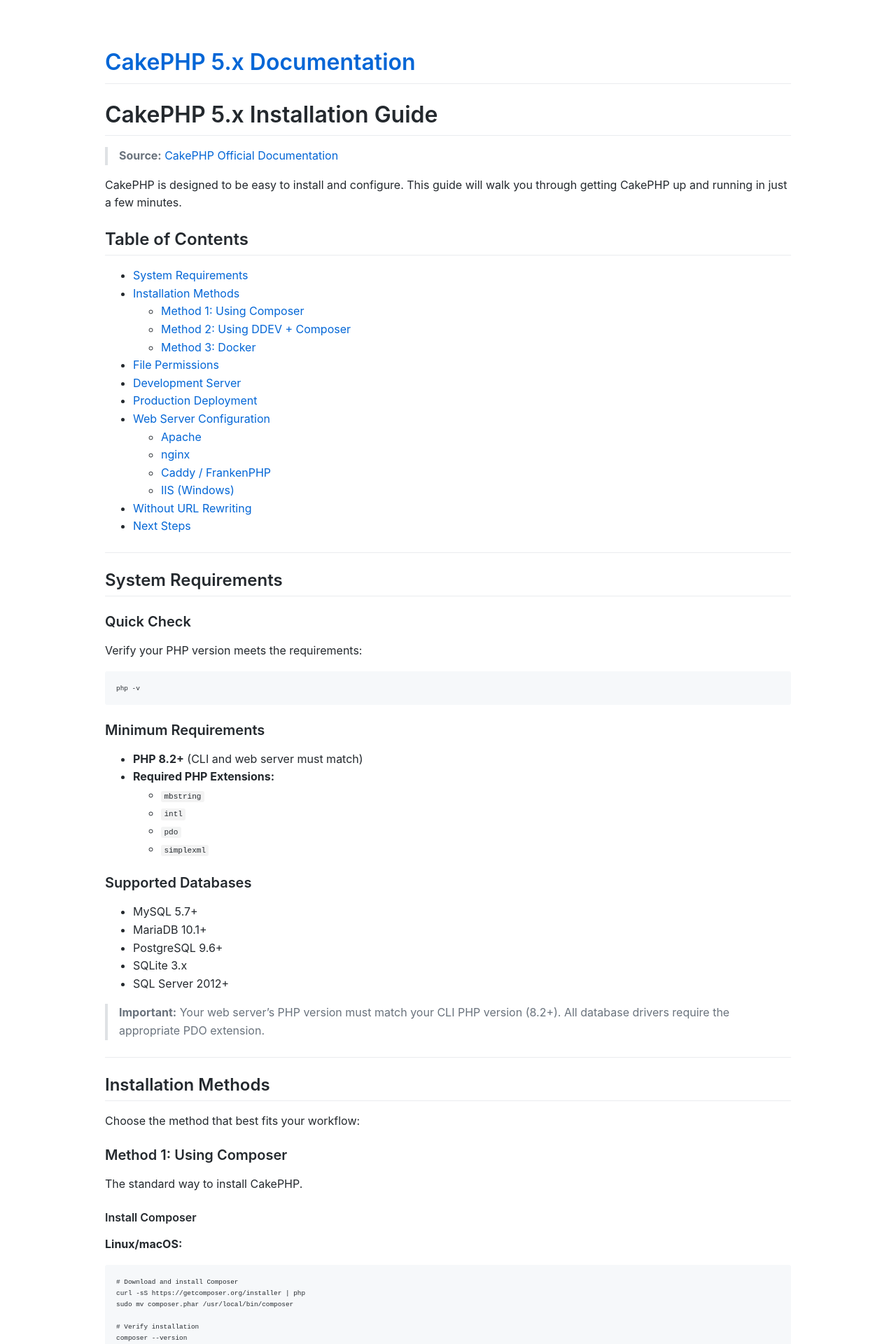
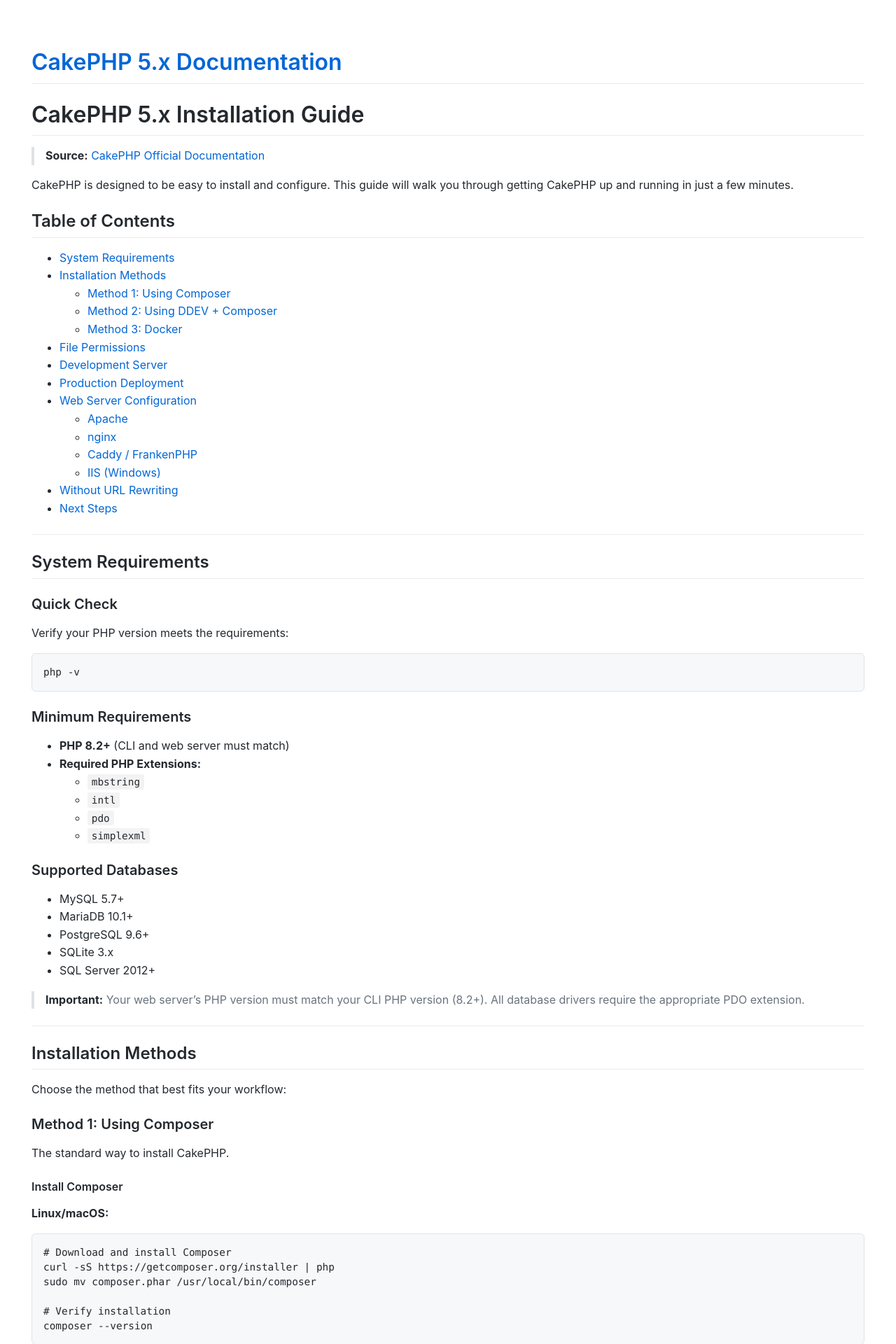
Before and after one commit to abhayraj-ops/Cake-Learn, a Jekyll site: the page built from docs/installation-guide.md, in a window 1280 px wide. Shown: the top 1920 px of the page at 70% size. Built offline with Jekyll 4.4.1, drawn with Linux system fonts in a browser that asks for light colours; some of the changed text lies outside the part shown.

Commit message:
Fix Mermaid diagram rendering and improve code block display
- Enhanced Mermaid initialization with proper ESM module import
- Added script to convert code.language-mermaid blocks to mermaid divs
- Increased code block font size from 85% to 90% for better readability
- Improved pre block styling with better overflow handling
- Increased container max-width from 980px to 1200px for wider content
- Added monospace font family for code blocks
- Enhanced blockquote styling for callouts

```diff
--- a/docs/_layouts/default.html
+++ b/docs/_layouts/default.html
@@ -19,7 +19,7 @@
         padding: 0;
       }
       .container {
-        max-width: 980px;
+        max-width: 1200px;
         margin: 0 auto;
         padding: 45px;
       }
@@ -35,21 +35,30 @@
       code {
         padding: 0.2em 0.4em;
         margin: 0;
-        font-size: 85%;
+        font-size: 90%;
         background-color: rgba(27,31,35,0.05);
         border-radius: 3px;
+        font-family: "SFMono-Regular", Consolas, "Liberation Mono", Menlo, monospace;
+        white-space: pre-wrap;
+        word-break: break-word;
       }
       pre {
         padding: 16px;
-        overflow: auto;
-        font-size: 85%;
+        overflow-x: auto;
+        font-size: 90%;
         line-height: 1.45;
         background-color: #f6f8fa;
-        border-radius: 3px;
+        border-radius: 6px;
+        margin: 16px 0;
+        border: 1px solid #e1e4e8;
       }
       pre code {
         background-color: transparent;
         padding: 0;
+        font-size: 100%;
+        white-space: pre;
+        word-break: normal;
+        display: block;
       }
       blockquote {
         padding: 0 1em;
@@ -59,6 +68,9 @@
       }
       blockquote > :first-child { margin-top: 0; }
       blockquote > :last-child { margin-bottom: 0; }
+      blockquote strong {
+        color: #24292e;
+      }
       a { color: #0366d6; text-decoration: none; }
       a:hover { text-decoration: underline; }
       table {
@@ -73,19 +85,32 @@
       table tr { background-color: #fff; border-top: 1px solid #c6cbd1; }
       table tr:nth-child(2n) { background-color: #f6f8fa; }
       hr { border: 0; border-top: 1px solid #eaecef; margin: 24px 0; }
+
+      /* Mermaid diagram styling */
+      .mermaid {
+        background-color: #fff;
+        border: 1px solid #e1e4e8;
+        border-radius: 6px;
+        padding: 20px;
+        margin: 20px 0;
+        text-align: center;
+      }
+
+      /* Hide mermaid code blocks until processed */
+      pre:has(code.language-mermaid) {
+        display: none;
+      }
+
+      /* Responsive */
+      @media (max-width: 768px) {
+        .container {
+          padding: 20px;
+        }
+        pre {
+          font-size: 85%;
+        }
+      }
     </style>
-
-    <!-- Mermaid JS for diagrams -->
-    <script src="https://cdn.jsdelivr.net/npm/mermaid@10/dist/mermaid.min.js"></script>
-    <script>
-      document.addEventListener('DOMContentLoaded', function() {
-        mermaid.initialize({
-          startOnLoad: true,
-          theme: 'default',
-          securityLevel: 'loose'
-        });
-      });
-    </script>
   </head>
   <body>
     <div class="container">
@@ -102,5 +127,48 @@
       </div>
       {% endif %}
     </div>
+
+    <!-- Mermaid JS for diagrams -->
+    <script type="module">
+      import mermaid from 'https://cdn.jsdelivr.net/npm/mermaid@10/dist/mermaid.esm.min.mjs';
+
+      // Initialize mermaid
+      mermaid.initialize({
+        startOnLoad: false,
+        theme: 'default',
+        securityLevel: 'loose',
+        flowchart: {
+          useMaxWidth: true,
+          htmlLabels: true,
+          curve: 'basis'
+        }
+      });
+
+      // Convert mermaid code blocks to mermaid divs
+      document.addEventListener('DOMContentLoaded', function() {
+        // Find all code blocks with language-mermaid class
+        const mermaidBlocks = document.querySelectorAll('code.language-mermaid');
+
+        mermaidBlocks.forEach((block, index) => {
+          // Get the mermaid code
+          const code = block.textContent;
+
+          // Create a new div for mermaid
+          const mermaidDiv = document.createElement('div');
+          mermaidDiv.className = 'mermaid';
+          mermaidDiv.textContent = code;
+
+          // Replace the pre block with the mermaid div
+          const preBlock = block.closest('pre');
+          if (preBlock) {
+            preBlock.parentNode.insertBefore(mermaidDiv, preBlock);
+            preBlock.remove();
+          }
+        });
+
+        // Run mermaid after converting blocks
+        mermaid.run();
+      });
+    </script>
   </body>
 </html>
```
